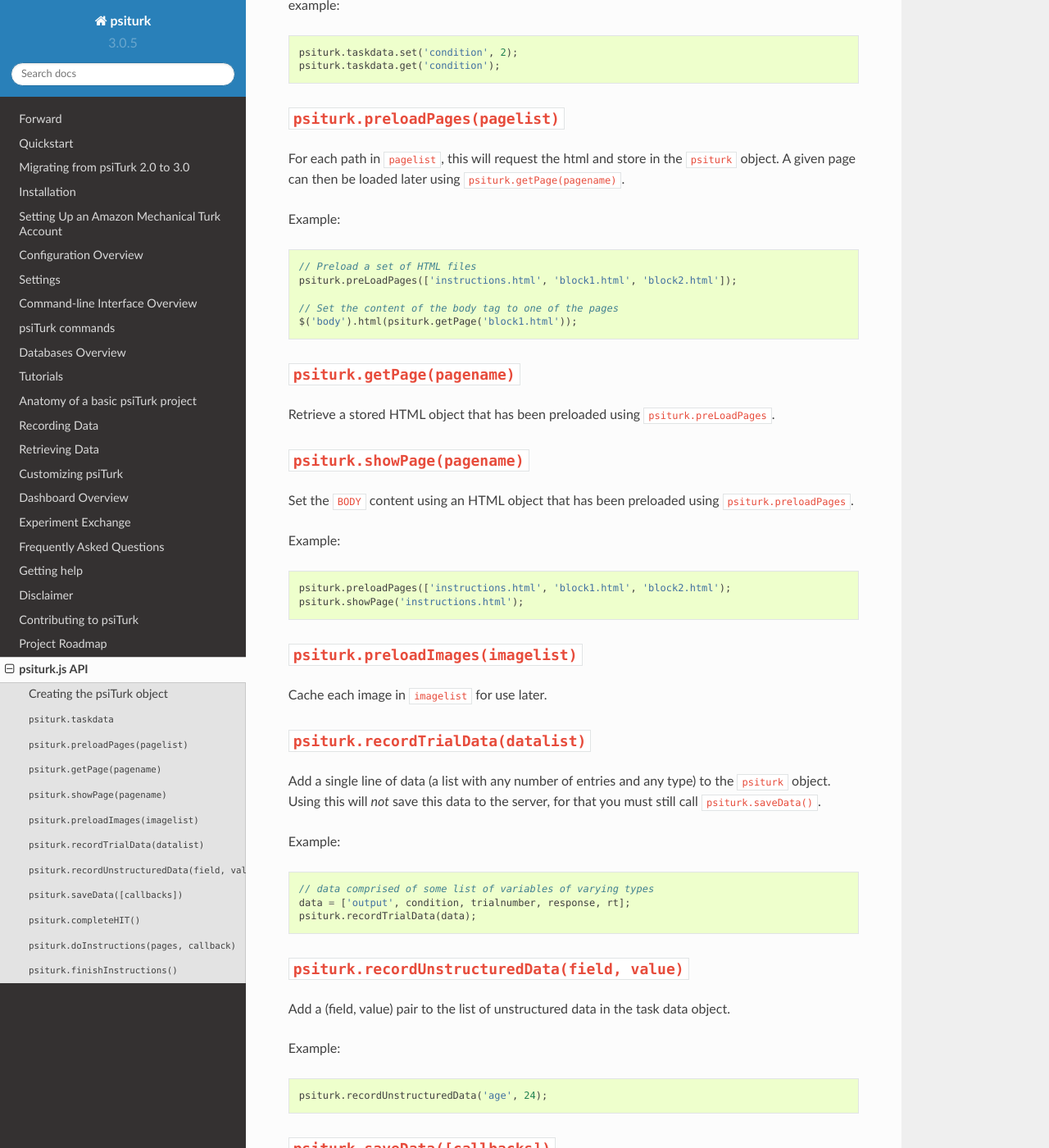
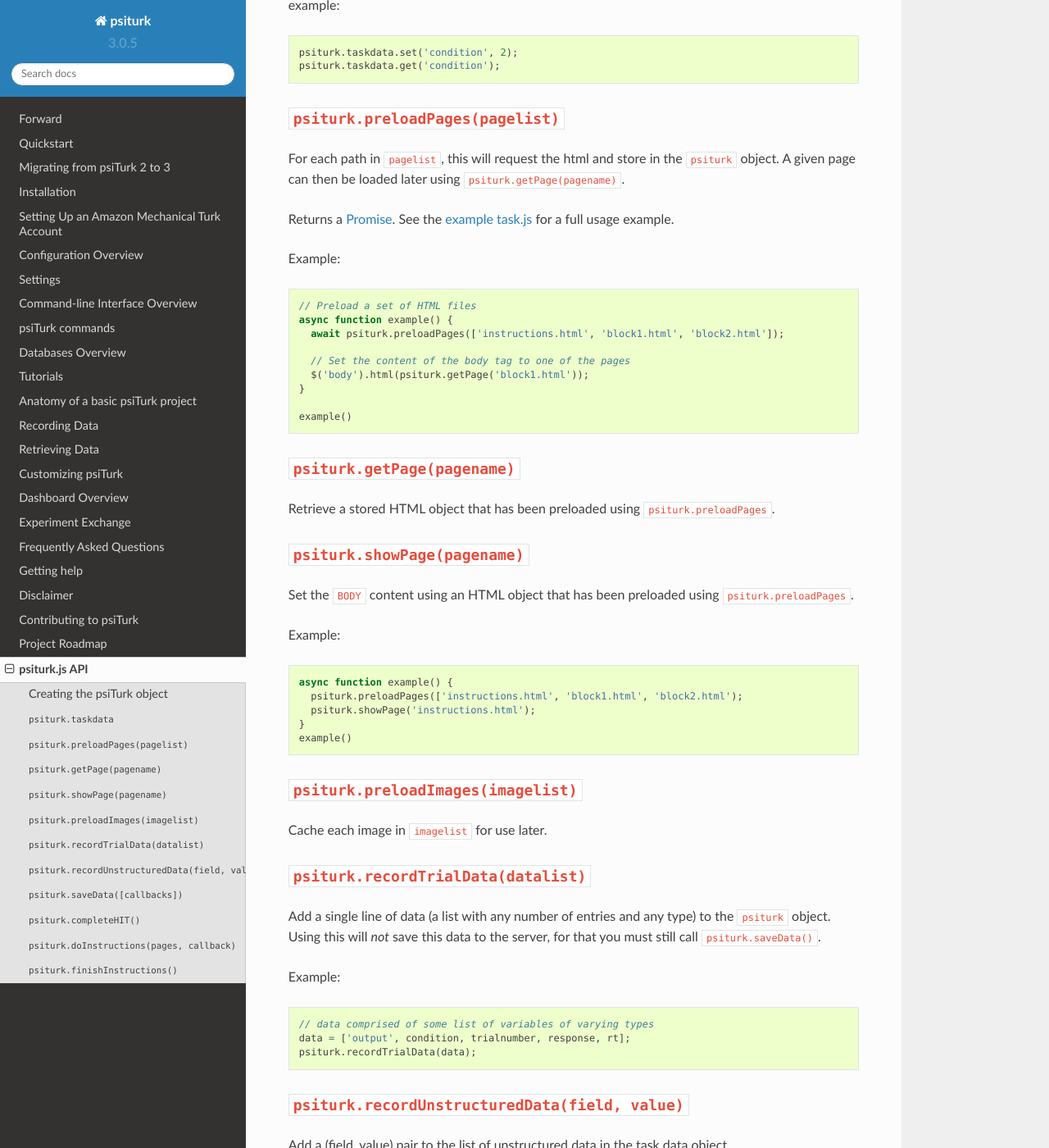
Before and after one commit to NYUCCL/psiTurk, a Sphinx documentation site: the page built from doc/api.rst, in a window 1280 px wide and 1400 px high, scrolled down 1110 px. Shown: the whole window at 82% size. Built offline with Sphinx 7.4.7 and the Read the Docs theme 2.0.0, drawn with Linux system fonts in a browser that asks for light colours; some of the changed text lies outside the part shown.

Commit message:
docs: describe the new preloadPages approach

```diff
--- a/doc/api.rst
+++ b/doc/api.rst
@@ -74,22 +76,33 @@
 the ``psiturk`` object. A given page can then be loaded later using
 ``psiturk.getPage(pagename)``.
 
+Returns a `Promise`__. See the `example task.js`_ for a full usage example.
+
+__ https://developer.mozilla.org/en-US/docs/Web/JavaScript/Reference/Global_Objects/Promise
+
+.. _example task.js: https://github.com/NYUCCL/psiTurk/blob/master/psiturk/example/static/js/task.js
+
 Example:
 
 .. code-block:: javascript
 
     // Preload a set of HTML files
-    psiturk.preLoadPages(['instructions.html', 'block1.html', 'block2.html']);
+    async function example() {
+      await psiturk.preloadPages(['instructions.html', 'block1.html', 'block2.html']);
 
-    // Set the content of the body tag to one of the pages
-    $('body').html(psiturk.getPage('block1.html'));
+      // Set the content of the body tag to one of the pages
+      $('body').html(psiturk.getPage('block1.html'));
+    }
+
+    example()
+
 
 
 ``psiturk.getPage(pagename)``
 ~~~~~~~~~~~~~~~~~~~~~~~~~~~~~
 
 Retrieve a stored HTML object that has been preloaded using
-``psiturk.preLoadPages``.
+``psiturk.preloadPages``.
 
 
 ``psiturk.showPage(pagename)``
@@ -102,8 +115,11 @@
 
 .. code-block:: javascript
 
-    psiturk.preloadPages(['instructions.html', 'block1.html', 'block2.html');
-    psiturk.showPage('instructions.html');
+    async function example() {
+      psiturk.preloadPages(['instructions.html', 'block1.html', 'block2.html');
+      psiturk.showPage('instructions.html');
+    }
+    example()
 
 
 ``psiturk.preloadImages(imagelist)``
@@ -223,18 +239,23 @@
 
 .. code-block:: javascript
 
-    psiturk = new PsiTurk(uniqueId, adServerLoc);
-    var pages = [
-        "instructions/instruct-1.html",
-        "instructions/instruct-2.html",
-        "instructions/instruct-3.html"];
-    psiTurk.preloadPages(pages); // preload the pages
-    var instructionPages = [ // any file here should be preloaded first
-        "instructions/instruct-1.html",
-        "instructions/instruct-2.html",
-        "instructions/instruct-3.html"]; // however, you can have as many as you like
-    psiturk.doInstructions(instructionPages,
-                            function() { currentview = new StroopExperiment(); });
+    async function start_experiment(){
+      psiturk = new PsiTurk(uniqueId, adServerLoc);
+
+      var pages = [
+          "instructions/instruct-1.html",
+          "instructions/instruct-2.html",
+          "instructions/instruct-3.html"];
+      await psiTurk.preloadPages(pages); // preload the pages
+
+      var instructionPages = [ // any file here should be preloaded first
+          "instructions/instruct-1.html",
+          "instructions/instruct-2.html",
+          "instructions/instruct-3.html"]; // however, you can have as many as you like
+      psiturk.doInstructions(instructionPages,
+                              function() { currentview = new StroopExperiment(); });
+    }
+    start_experiment()
 
 The last line in this example uses an anonymous function
 to launch the `Stroop Experiment <stroop.html>`__.
```
Also changed, not shown: other parts of doc/api.rst (+2 -0 lines), CHANGELOG.md (+2 -0 lines), doc/migrating.rst (+16 -1 lines), psiturk/example/static/js/task.js (+18 -0 lines).
